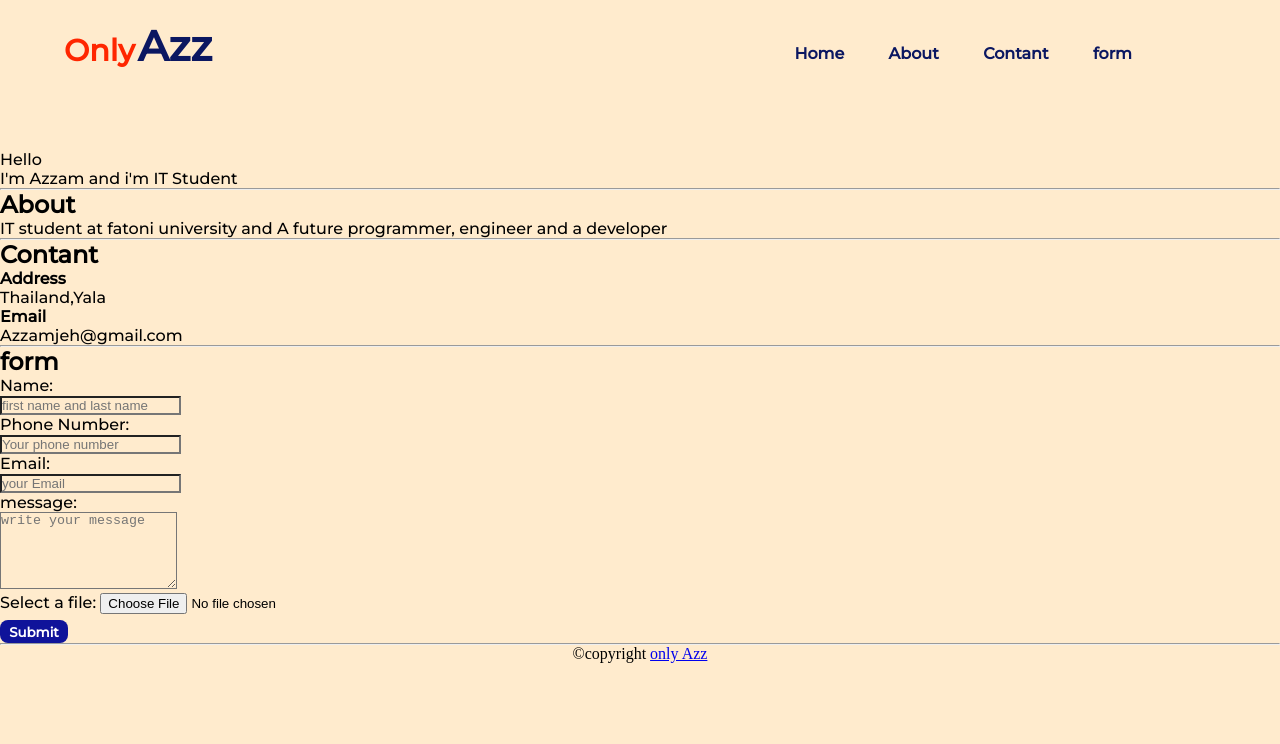
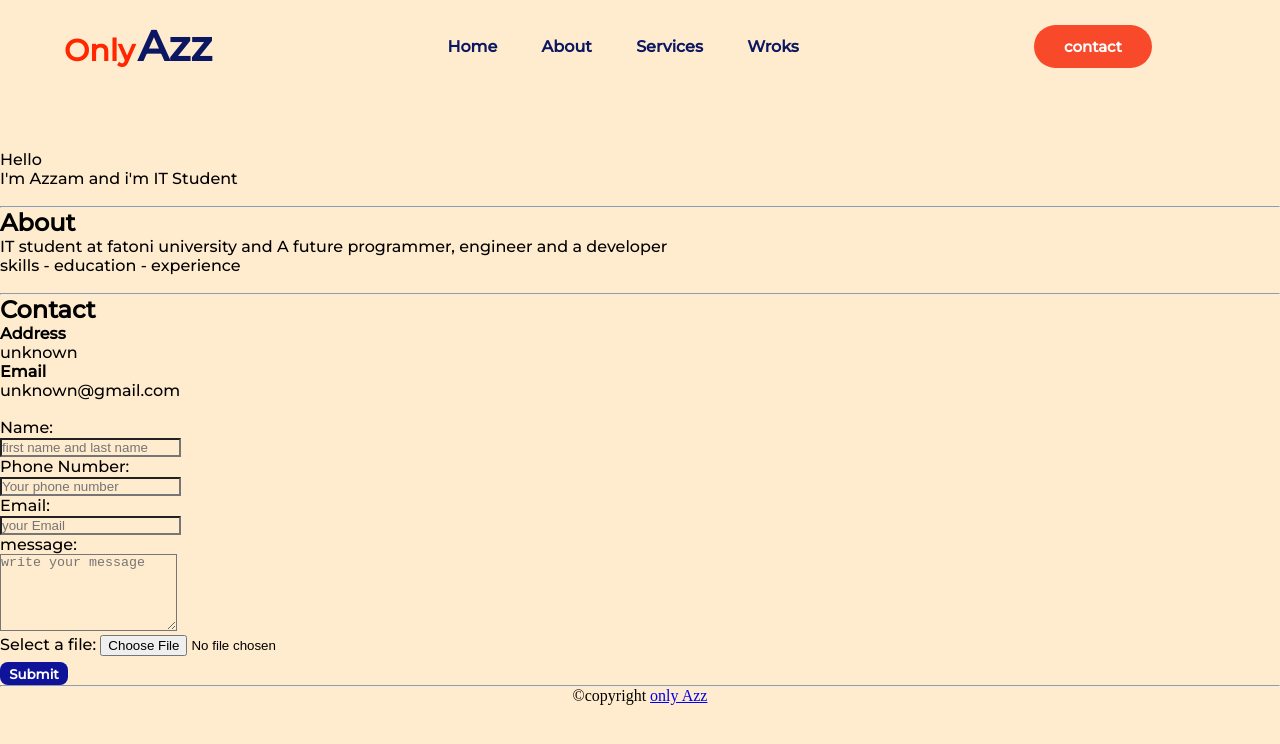
Before and after one commit to Azzamjeh/server, a plain HTML site: page index.html in a window 1280 px wide. Drawn offline with Linux system fonts and the light colour scheme.

Commit message:
contact button

```diff
--- a/css/style.css
+++ b/css/style.css
@@ -27,7 +27,6 @@ nav{
 .logo{
     color: rgb(255, 38, 0);
     font-size: 30px;
-    margin-bottom: 15px;
 }
 span{
     color: rgb(11, 23, 97);
@@ -39,6 +38,7 @@ nav ul li {
     list-style-type: none;
     display: inline-block;
     padding: 10px 20px;
+
 
 
 }
@@ -54,6 +54,27 @@ nav ul li a:hover{
     transition: .3s;
 
 }
+
+.contact-button{
+    color: white;
+    background-color: rgb(248, 73, 42);
+    border: none;
+    border-radius: 30px;
+    padding:12px 30px;
+    font-family: 'Montserrat', sans-serif;
+    font-weight: bold;
+    font-size: 15px;
+    transition: .4s;
+}
+
+.contact-button:hover{
+    transform: scale(1.2);
+    cursor: pointer;
+
+
+}
+
+
 .name-label{
 
 }
--- a/index.html
+++ b/index.html
@@ -25,25 +25,26 @@
         <ul>
             <li><a href="#home">Home</a></li>
             <li><a href="#about">About</a></li>
-            <li><a href="#contact">Contant</a></li>
-            <li><a href="#form">form</a></li>
+            <li><a href="#services">Services</a></li>
+            <li><a href="#works">Wroks</a></li>
         </ul>
+        <button class="contact-button">contact</button>
 
     </nav>
  </div>
-    <p id="home">Hello<br> I&apos;m Azzam and i&apos;m IT Student </p>
+    <p id="home">Hello<br> I&apos;m Azzam and i&apos;m IT Student </p><br>
 <hr>
     <h2 id="about">About</h2>
-    <p>IT student at fatoni university and A future programmer, engineer and a developer</p>
+    <p>IT student at fatoni university and A future programmer, engineer and a developer<br>
+        skills - education - experience
+    </p><br>
+
     <hr>
-
-    <h2 id="contact">Contant</h2>
+    <h2 id="contact">Contact</h2>
     <p><b>Address</b><br>
-    Thailand,Yala</p>
-    <p><b>Email</b><br>
-    Azzamjeh@gmail.com</p>
-    <hr>
-    <h2 id="form">form</h2>
+        unknown</p>
+        <p><b>Email</b><br>
+        unknown@gmail.com</p><br>
 
     <form>
 
```
